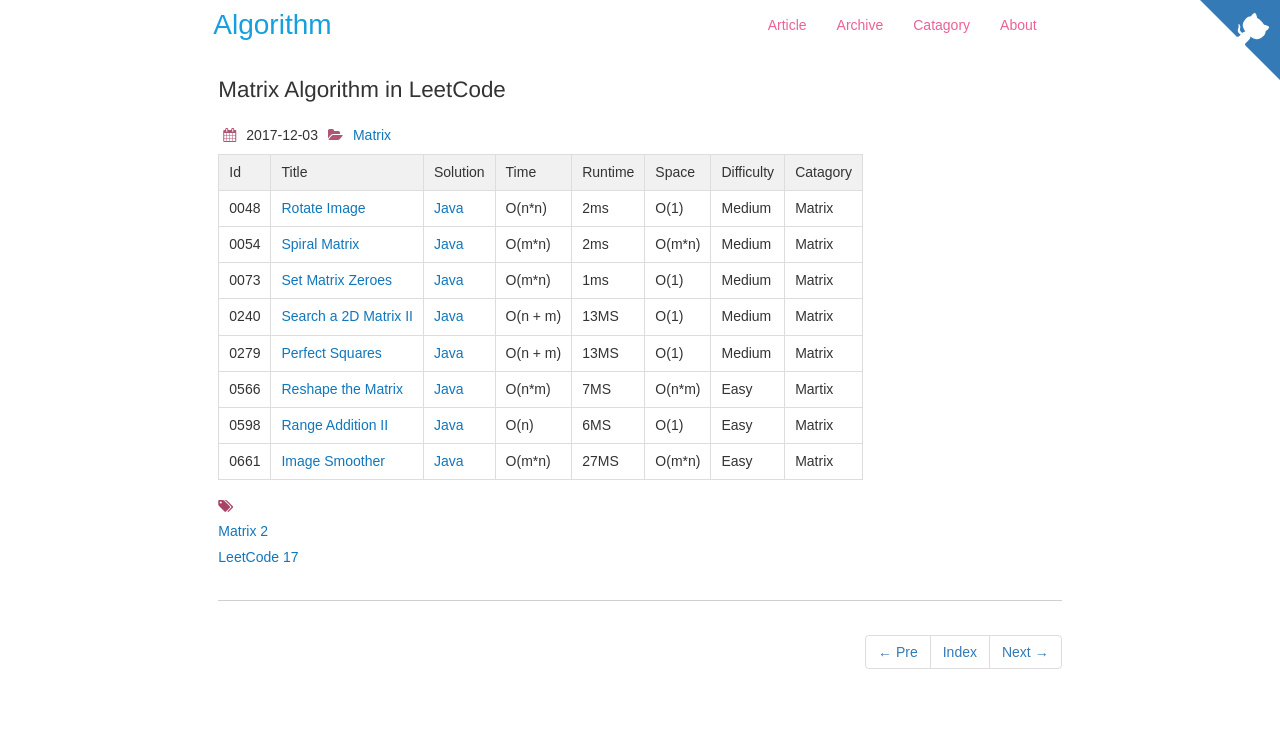
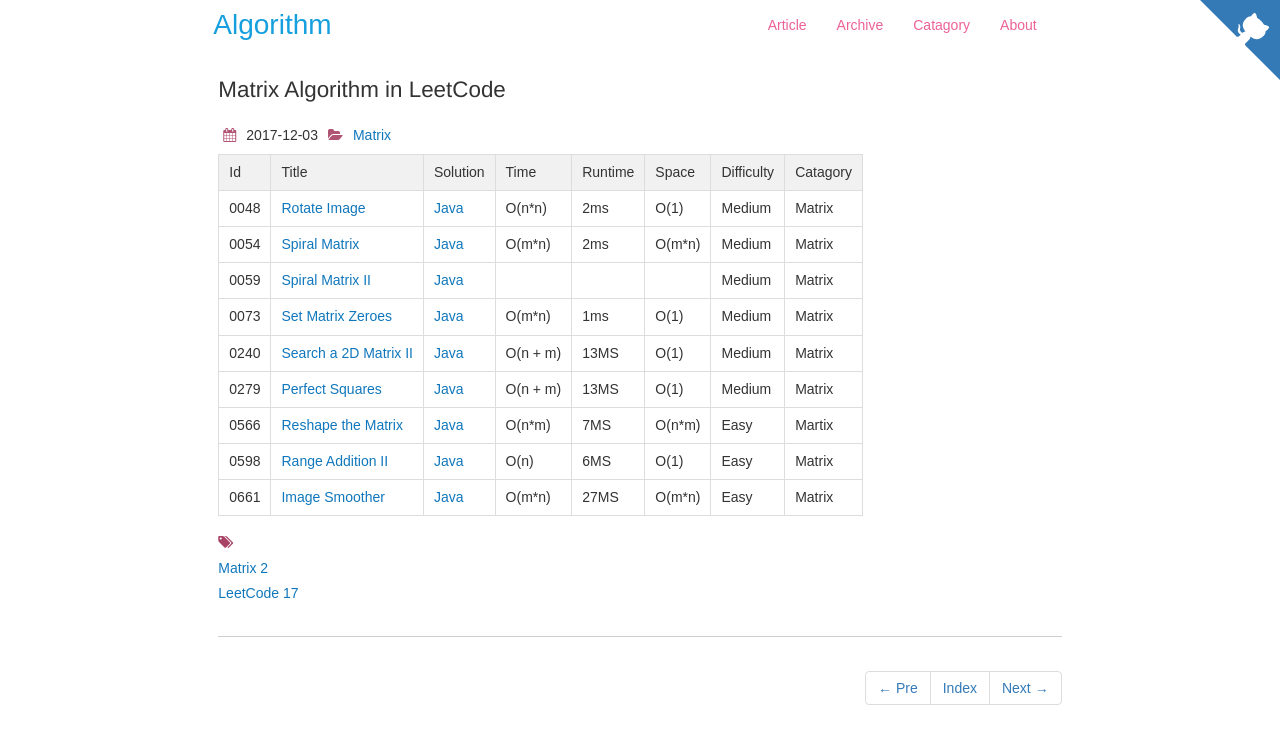
Before and after one commit to dunso/algorithm, a Jekyll site: the page built from docs/_posts/2017-12-03-Matrix.md, in a window 1280 px wide. Shown: the top 744 px of the page. Built offline with Jekyll 4.4.1, drawn with Linux system fonts in a browser that asks for light colours; nearby versions of some CDN libraries.

Commit message:
Update 2017-12-03-Matrix.md

```diff
--- a/docs/_posts/2017-12-03-Matrix.md
+++ b/docs/_posts/2017-12-03-Matrix.md
@@ -14,6 +14,7 @@
  ------------ | ------------ | ------------ | ------------ | ------------ | ------------ | ------------ | ------------
 |0048|[Rotate Image](https://leetcode.com/problems/rotate-image) | [Java](https://e.srl/leetcode-48/)  | O(n\*n) |2ms| O(1)  |  Medium |Matrix|
 |0054|[Spiral Matrix](https://leetcode.com/problems/spiral-matrix/) | [Java](https://e.srl/leetcode-54/)  | O(m\*n) |2ms| O(m\*n)  |  Medium |Matrix|
+|0059|[Spiral Matrix II](https://leetcode.com/problems/spiral-matrix-ii) | [Java](https://e.srl/leetcode-59/)  ||||  Medium |Matrix|
 |0073|[Set Matrix Zeroes](https://leetcode.com/problems/set-matrix-zeroes/) | [Java](https://e.srl/leetcode-73/)  | O(m\*n) |1ms| O(1)  |  Medium |Matrix|
 |0240|[Search a 2D Matrix II](https://leetcode.com/problems/search-a-2d-matrix-ii) | [Java](https://e.srl/leetcode-240/)  | O(n + m) |13MS| O(1)  |  Medium |Matrix|
 |0279|[Perfect Squares](https://leetcode.com/problems/perfect-squares) | [Java](https://e.srl/leetcode-279/)  | O(n + m) |13MS| O(1)  |  Medium |Matrix|
```
